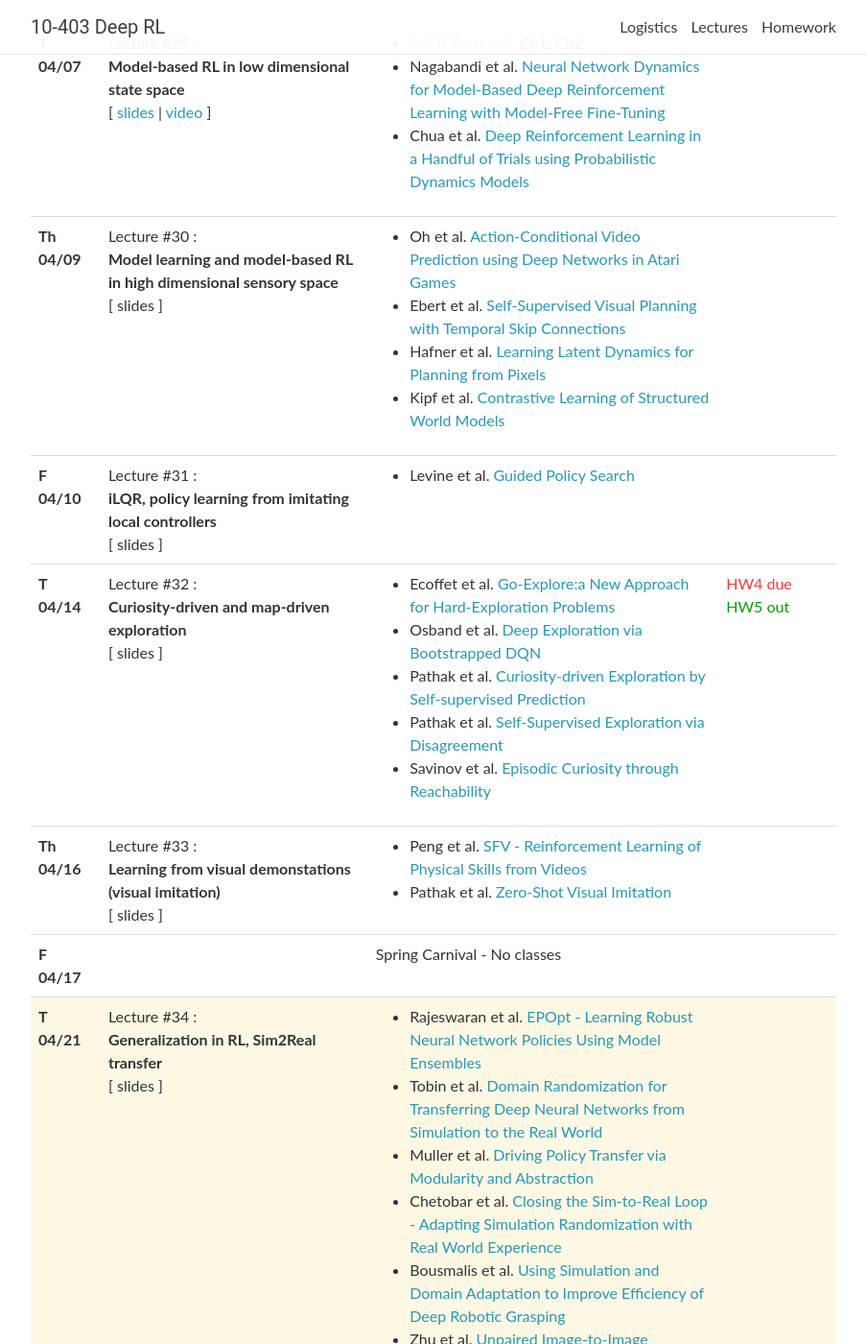
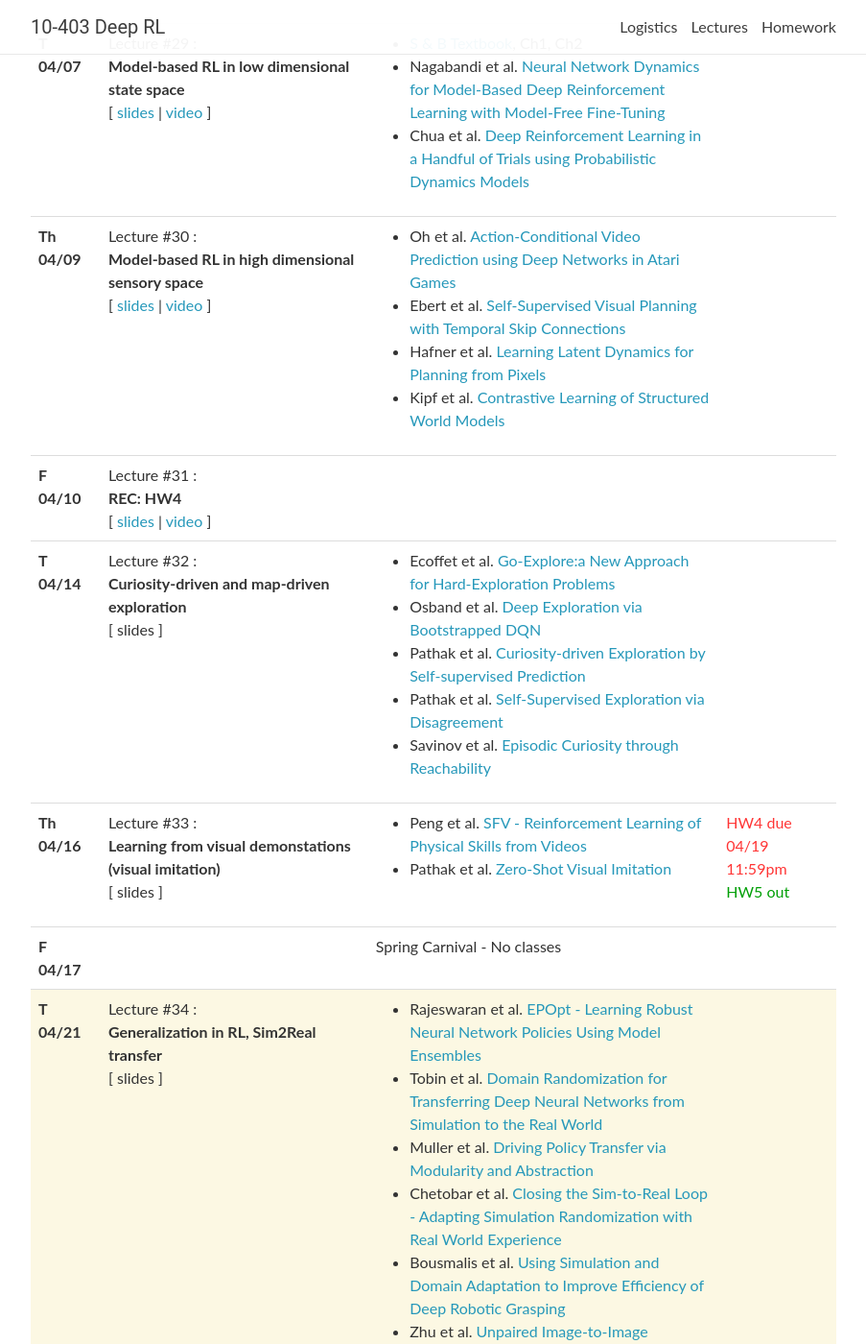
Before and after one commit to cmudeeprl/Spring202010403website, a Jekyll site: the page built from _pages/lectures.md, in a window 1280 px wide and 1400 px high, scrolled down 4689 px. Shown: the whole window at 96% size, without its empty margins (188-1091 px from the left). Built offline with Jekyll 4.4.1, drawn with Linux system fonts in a browser that asks for light colours; nearby versions of some CDN libraries; comment, search, counter and statistics services are not loaded.

Commit message:
Updates lecture 04/09, recitation 04/10

```diff
--- a/_data/lectures.yml
+++ b/_data/lectures.yml
@@ -461,14 +461,13 @@
   logistics:
 
 
-# ----------------------------- CONDUCTED --------------------------------------------------
 
 - date: Th 04/09
   lecturer:
   title: >
-    <strong>Model learning and model-based RL in high dimensional sensory space</strong>
-  # slides: https://cmudeeprl.github.io/Spring202010403website/assets/lectures/lecture_17.pdf
-  # video: https://scs.hosted.panopto.com/Panopto/Pages/Viewer.aspx?id=5f5af510-f977-4634-8820-aaf80108ee41
+    <strong>Model-based RL in high dimensional sensory space</strong>
+  slides: https://cmudeeprl.github.io/Spring202010403website/assets/lectures/s20_lecture19.pdf
+  video: https://scs.hosted.panopto.com/Panopto/Pages/Viewer.aspx?id=9a4db30e-c7b3-43d6-8400-ab9a016dd0c4
   notes:
   readings:
     - Oh et al. <a href="https://arxiv.org/abs/1507.08750" target="_blank">Action-Conditional Video Prediction using Deep Networks in Atari Games</a>
@@ -477,6 +476,18 @@
     - Kipf et al. <a href="https://arxiv.org/abs/1911.12247" target="_blank">Contrastive Learning of Structured World Models</a>
   logistics:
 
+
+- date: F 04/10
+  lecturer:
+  title: >
+    <strong>REC: HW4</strong>
+  slides:  https://cmudeeprl.github.io/Spring202010403website/assets/lectures/s20_rec_hw4.pdf
+  video: https://scs.hosted.panopto.com/Panopto/Pages/Viewer.aspx?id=3f46f9be-9612-4fb1-8d53-ab9a016e8183
+  notes:
+  readings:
+  logistics:
+
+# ----------------------------- CONDUCTED --------------------------------------------------
 
 
 # - date: T 04/07
@@ -514,16 +525,6 @@
 #   readings:
 #   logistics:
 
-- date: F 04/10
-  lecturer:
-  title: >
-    <strong>iLQR, policy learning from imitating local controllers</strong>
-  # slides:  https://cmudeeprl.github.io/Spring202010403website/assets/lectures/lecture_18.pdf
-  # video: https://scs.hosted.panopto.com/Panopto/Pages/Viewer.aspx?id=62a2bfc9-5fc1-4c7f-8174-aafb01168b08
-  notes:
-  readings:
-    - Levine et al. <a href="https://graphics.stanford.edu/projects/gpspaper/gps_full.pdf" target="_blank">Guided Policy Search</a>
-  logistics:
 
 - date: T 04/14
   lecturer:
@@ -538,8 +539,7 @@
     - Pathak et al. <a href="https://pathak22.github.io/noreward-rl/resources/icml17.pdf" target="_blank">Curiosity-driven Exploration by Self-supervised Prediction</a>
     - Pathak et al. <a href="https://pathak22.github.io/exploration-by-disagreement//" target="_blank">Self-Supervised Exploration via Disagreement</a>
     - Savinov et al. <a href="https://arxiv.org/abs/1810.02274/" target="_blank">Episodic Curiosity through Reachability</a>
-  logistics: <span class="deadline">HW4 due</span>
-    <span class="event">HW5 out</span>
+  logistics:
 
 # - date: F 04/10
 #   lecturer:
@@ -560,6 +560,9 @@
     - Peng et al. <a href="https://arxiv.org/abs/1810.03599" target="_blank">SFV - Reinforcement Learning of Physical Skills from Videos</a>
     - Pathak et al. <a href="https://arxiv.org/abs/1804.08606" target="_blank">Zero-Shot Visual Imitation</a>
   logistics:
+    <span class="deadline">HW4 due 04/19 11:59pm</span> <br>
+    <span class="event">HW5 out</span>
+
 
 # - date: Th 04/16
 #   lecturer:
@@ -589,6 +592,7 @@
     - Zhu et al. <a href="https://arxiv.org/abs/1703.10593" target="_blank">Unpaired Image-to-Image Translation using Cycle-Consistent Adversarial Networks</a>
   logistics:
 
+
 - date: Th 04/23
   lecturer:
   title: >
@@ -600,7 +604,7 @@
     - Botvinick et al. <a href="https://www.cell.com/trends/cognitive-sciences/fulltext/S1364-6613(19)30061-0" target="_blank">Reinforcement Learning, Fast and Slow</a>
     - Duan et al. <a href="https://arxiv.org/abs/1611.02779" target="_blank">RL2&#58; Fast Reinforcement Learning via Slow Reinforcement Learning</a>
     - Clavera et al. <a href="https://pdfs.semanticscholar.org/39ce/85ad322571b1bdc1d79ee10b9d608960374c.pdf?_ga=2.252655307.391011989.1574704506-1067889836.1572744668" target="_blank">Learning to Adapt&#58; Meta-Learning for Model-Based Control</a>
-  logistics: <span class="deadline">HW5 due</span>
+  logistics:
 
 - date: F 04/24
   lecturer:
@@ -620,6 +624,7 @@
   readings:
     - Akkaya et al. <a href="https://arxiv.org/abs/1910.07113" target="_blank">Solving Rubik's Cube with a Robot Hand</a>
   logistics:
+    <span class="deadline">HW5 due</span>
 
 - date: M 05/11 5:30PM
   lecturer:
```
Also changed, not shown: 2 other files.
